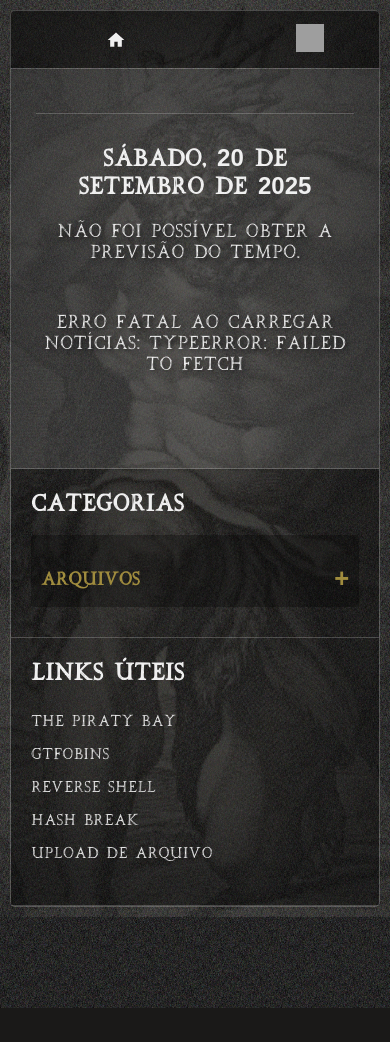
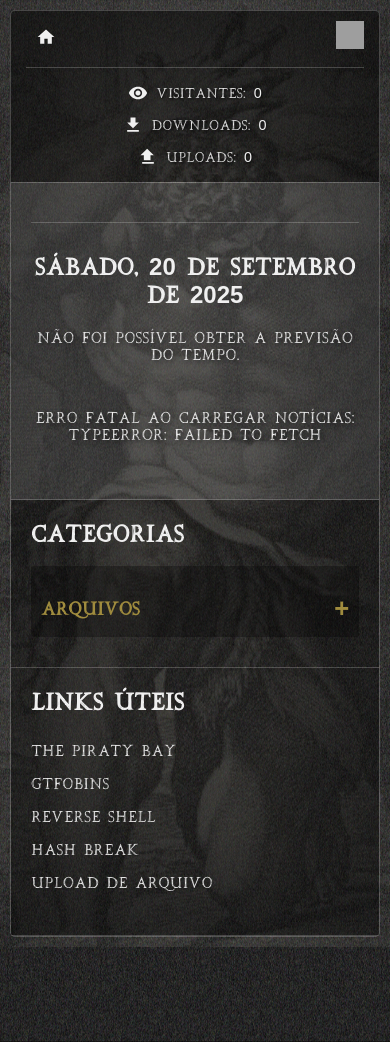
Before and after one commit to ChuckNorton/Atlas, a Flask app: page / in a window 390 px wide. Before the commit the page ends 1008 px from the top, so only its background shows below. Run offline with Flask 3, Linux system fonts and the light colour scheme; grey boxes are pictures that could not be loaded.

Commit message:
responsividade

```diff
--- a/static/css/style.css
+++ b/static/css/style.css
@@ -41,7 +41,7 @@ body {
   font-family: 'Augustus', sans-serif;
   color: #f0f0f0;
   background: black;
-  overflow: hidden;
+  overflow: hidden; /* Mantido para desktop, mas alterado para mobile */
 }
 
 /* ==============================================
@@ -239,15 +239,42 @@ body {
   8. MEDIA QUERIES PARA RESPONSIVIDADE
 ============================================== */
 
+/* ✅ Telas Médias (Tablets) */
 @media (max-width: 1024px) {
   .main-grid {
-    grid-template-columns: 2fr 4fr 2.5fr;
+    grid-template-columns: 2fr 5fr 2.5fr; /* ✅ Proporção ajustada para dar mais espaço ao conteúdo */
+  }
+  .stats-group-left, .stats-group-center, .stats-group-right {
+    gap: 15px; /* ✅ Reduz o espaçamento entre os itens da barra de status */
+    padding: 5px 15px;
   }
   .stat-item {
     font-size: 0.9rem;
+    padding: 0 10px;
+  }
+  .left-navbar, .center-content, .right-sidebar {
+    padding: 15px; /* ✅ Reduz o padding interno para ganhar espaço */
   }
 }
 
+@media (max-width: 1024px) {
+  .main-grid {
+    grid-template-columns: 2fr 5fr 2.5fr;
+  }
+  .stats-group-left, .stats-group-center, .stats-group-right {
+    gap: 15px;
+    padding: 5px 15px;
+  }
+  .stat-item {
+    font-size: 0.9rem;
+    padding: 0 10px;
+  }
+  .left-navbar, .center-content, .right-sidebar {
+    padding: 15px;
+  }
+}
+
+/* Telas Pequenas (Celulares) */
 @media (max-width: 768px) {
   body {
     overflow: auto;
@@ -256,13 +283,49 @@ body {
     height: auto;
     min-height: 100vh;
   }
+
+  /* ✅ INÍCIO DA ALTERAÇÃO DA BARRA DE STATUS */
+  /* A barra agora permite que os itens internos quebrem a linha (wrap)
+     para criar a linha de botões no topo e a seção de contadores abaixo. */
   .stats-bar {
-    gap: 15px;
-    padding: 8px 15px;
+    flex-wrap: wrap;
+    justify-content: space-between; /* Mantém botões nas extremidades */
+    align-items: center; /* Alinha verticalmente a linha dos botões */
+    padding: 10px 15px;
+    gap: 15px; /* Espaço entre a linha de botões e os contadores */
+    row-gap: 15px;
   }
+
+  /* ✅ Botão Home (esquerda) e Login (direita) são reordenados para a primeira linha.
+     Eles crescem para preencher o espaço, mas não encolhem. */
+  .stats-group-left, .stats-group-right {
+      order: 1;
+      padding: 0;
+      flex-grow: 1; /* Faz com que tentem ocupar o espaço */
+  }
+
+  /* Garante que o grupo da direita alinhe seu conteúdo (o ícone) à direita */
+  .stats-group-right {
+      justify-content: flex-end;
+  }
+
+  /* ✅ Grupo de Contadores (centro):
+     - Ocupa 100% da largura, forçando-o para a linha de baixo.
+     - Reordenado para aparecer por último (abaixo dos botões).
+     - Itens internos (os contadores) são empilhados verticalmente. */
   .stats-group-center {
-    display: none;
+      order: 2;
+      flex-basis: 100%; /* Ocupa a largura total para quebrar a linha */
+      flex-direction: column; /* Empilha os contadores verticalmente */
+      align-items: center; /* Centraliza os contadores empilhados */
+      gap: 12px; /* Espaço entre cada contador */
+      padding: 15px 0 5px 0; /* Espaçamento vertical */
+      border-top: 1px solid rgba(255, 255, 255, 0.2); /* Linha divisória */
   }
+  /* ✅ FIM DA ALTERAÇÃO DA BARRA DE STATUS */
+
+
+  /* Empilha as colunas do layout */
   .main-grid {
     display: flex;
     flex-direction: column;
@@ -271,11 +334,21 @@ body {
     border-right: none;
     border-bottom: 1px solid rgba(255, 255, 255, 0.2);
     overflow-y: visible;
+    padding: 20px;
   }
-  .center-content { order: 1; min-height: 400px; }
+
+  /* Reordena e ajusta o conteúdo principal */
+  .center-content {
+    order: 1;
+  }
   .right-sidebar { order: 2; }
   .left-navbar { order: 3; }
+
+  /* Ajusta tamanhos de fonte para melhor legibilidade */
+  .center-content h1 { font-size: 1.8rem; }
+  .center-content p { font-size: 1rem; }
 }
+
 /* ==============================================
   9. ESTILOS DAS NOTÍCIAS
 ============================================== */
```
